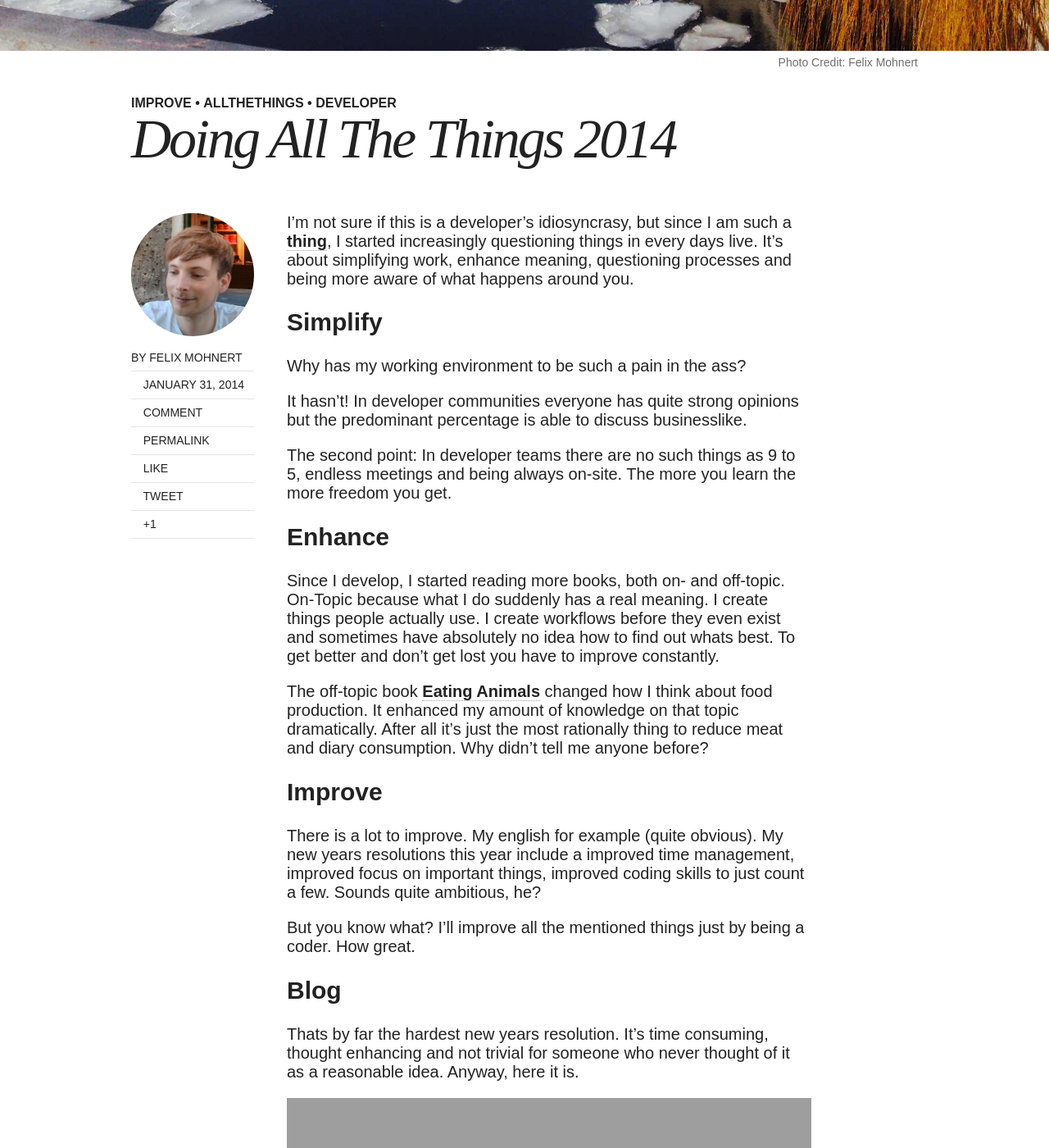
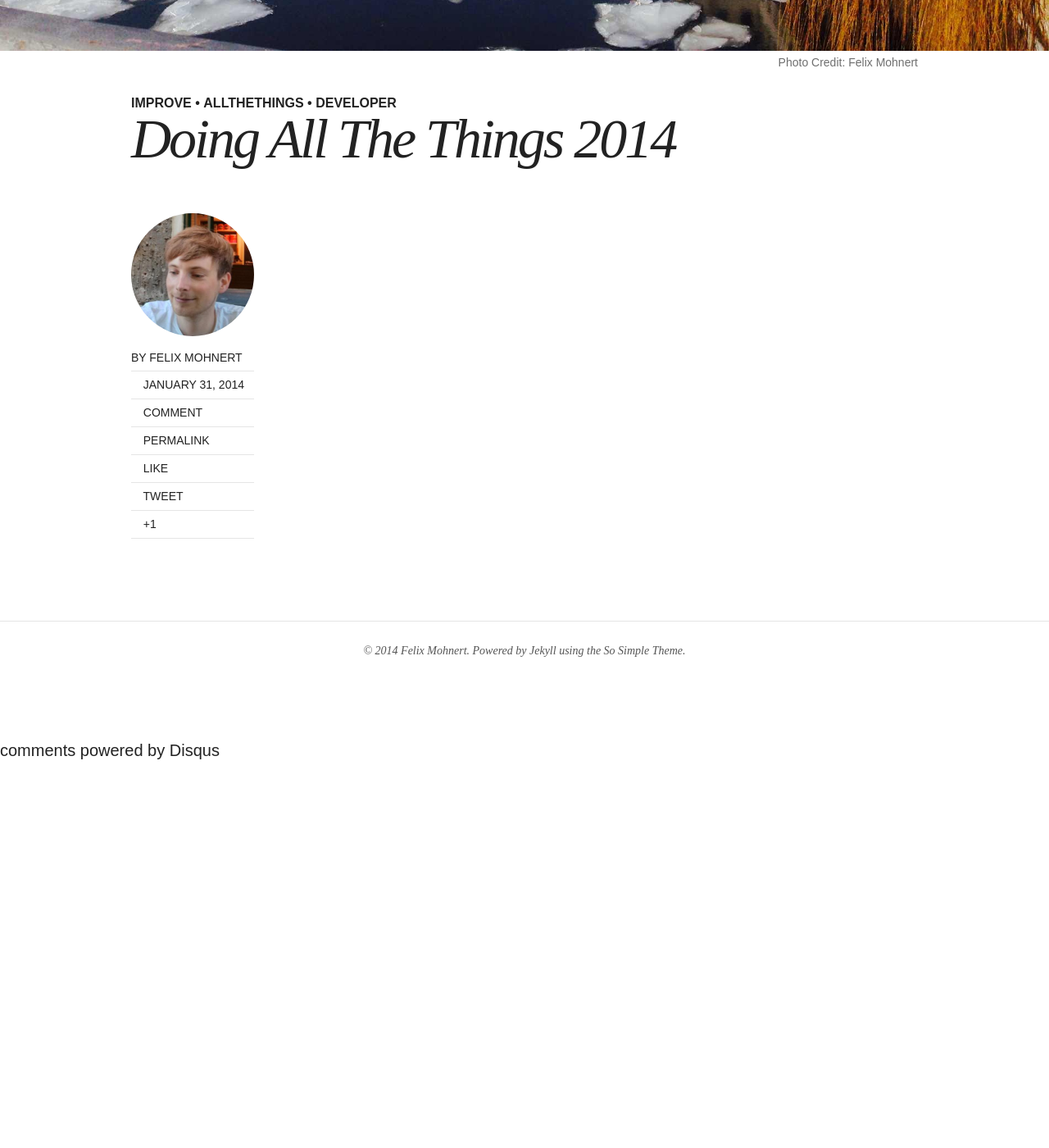
Before and after one commit to felixmohnert/felixmohnert.github.io, a Jekyll site: the page built from _posts/2014-01-31-doing-all-the-things.md, in a window 1280 px wide and 1400 px high, scrolled down 634 px. Shown: the whole window at 82% size. Built offline with Jekyll 4.4.1, drawn with Linux system fonts in a browser that asks for light colours; nearby versions of some CDN libraries; comment, search, counter and statistics services are not loaded; after the commit the page ends 1561 px from its top, so only the background shows below that; grey boxes are pictures that could not be loaded.

Commit message:
Update 2014-01-31-doing-all-the-things.md

```diff
--- a/_posts/2014-01-31-doing-all-the-things.md
+++ b/_posts/2014-01-31-doing-all-the-things.md
@@ -11,31 +11,3 @@ image:
 comments: true
 share: true
 ---
-
-I'm not sure if this is a developer's idiosyncrasy, but since I am such a [**thing**](/hi), I started increasingly questioning things in every days live. It's about simplifying work, enhance meaning, questioning processes and being more aware of what happens around you.
-
-## Simplify
-
-Why has my working environment to be such a pain in the ass?
-
-It hasn’t! In developer communities everyone has quite strong opinions but the predominant percentage is able to discuss businesslike.
-
-The second point: In developer teams there are no such things as 9 to 5, endless meetings and being always  on-site. The more you learn the more freedom you get.
-
-## Enhance
-
-Since I develop, I started reading more books, both on- and off-topic. On-Topic because what I do suddenly has a real meaning. I create things people actually use. I create workflows before they even exist and sometimes have absolutely no idea how to find out whats best. To get better and don’t get lost you have to improve constantly.
-
-The off-topic book [**Eating Animals**](https://readmill.com/books/sample-of-eating-animals) changed how I think about food production. It enhanced my amount of knowledge on that topic dramatically. After all it’s just the most rationally thing to reduce meat and diary consumption. Why didn’t tell me anyone before?
-
-## Improve
-
-There is a lot to improve. My english for example (quite obvious). My new years resolutions this year include a improved time management, improved focus on important things, improved coding skills to just count a few. Sounds quite ambitious, he?
-
-But you know what? I'll improve all the mentioned things just by being a coder. How great.
-
-## Blog
-
-Thats by far the hardest new years resolution. It’s time consuming, thought enhancing and not trivial for someone who never thought of it as a reasonable idea. Anyway, here it is.
-
-<iframe width="100%" height="450" scrolling="no" frameborder="no" src="https://w.soundcloud.com/player/?url=https%3A//api.soundcloud.com/playlists/6727460&amp;auto_play=false&amp;hide_related=false&amp;visual=true"></iframe>
```
